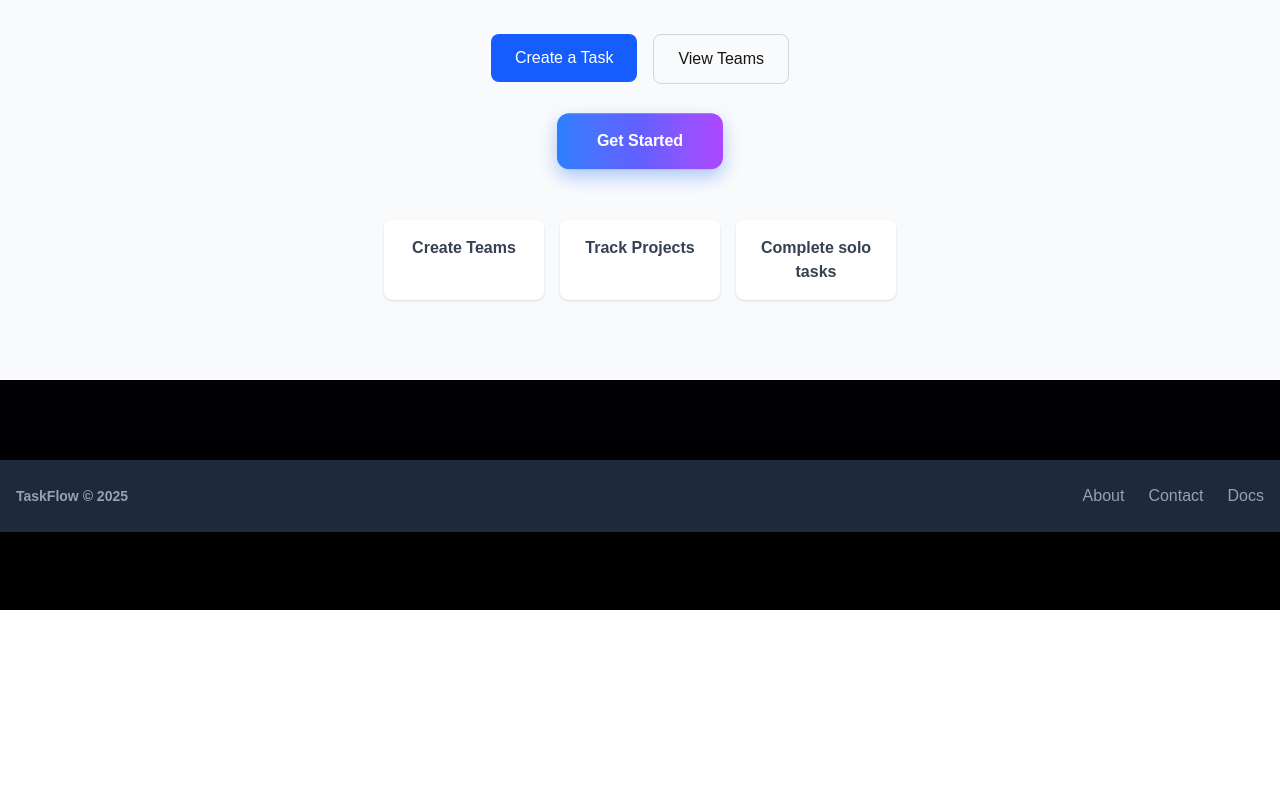
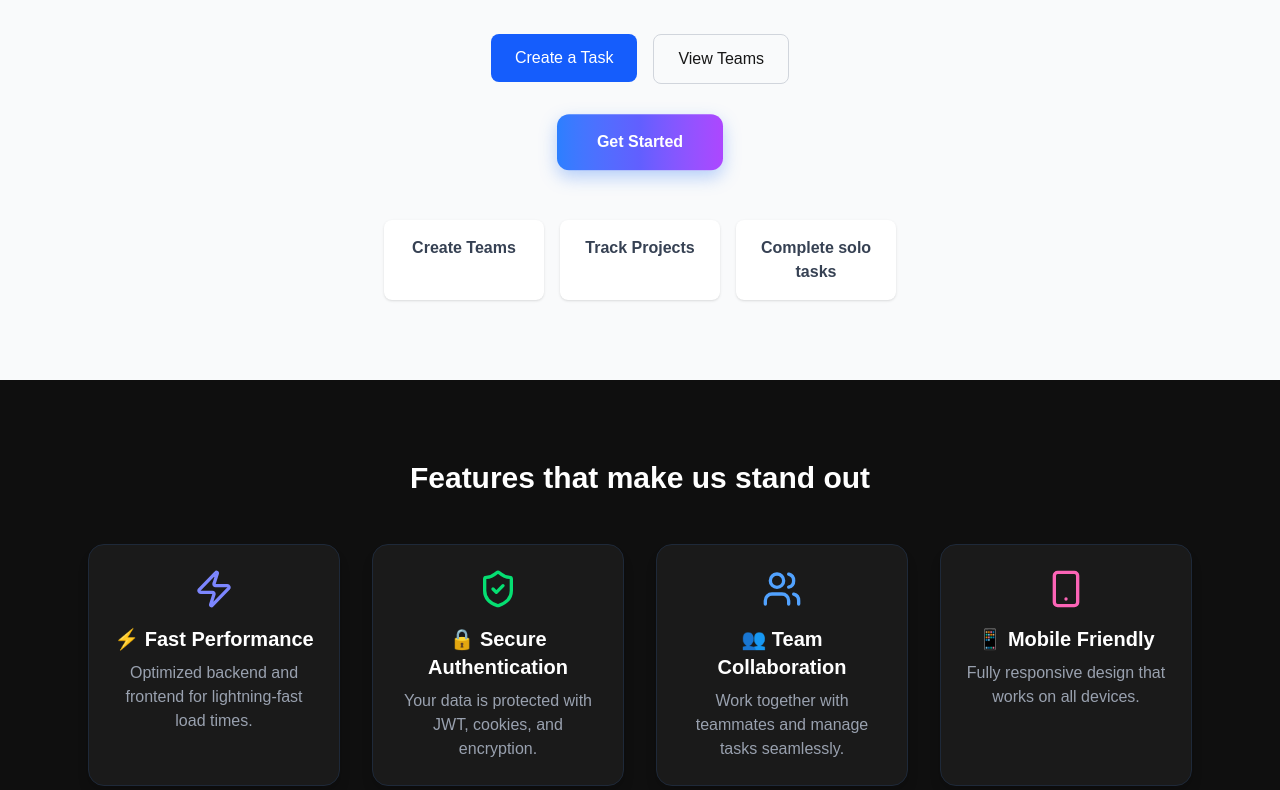
Before and after one commit to RishitaChakravo/project, a Next.js app: page / in a window 1280 px wide. Shown: the part 190-980 px from the top of the page. Before the commit the page ends 800 px from the top, so only its background shows below. Built offline with nearby package versions, Linux system fonts and the light colour scheme; no server answers.

Commit message:
new changes

```diff
--- a/package.json
+++ b/package.json
@@ -16,6 +16,7 @@
     "clsx": "^2.1.1",
     "cobe": "^0.6.4",
     "jsonwebtoken": "^9.0.2",
+    "lucide-react": "^0.542.0",
     "mongoose": "^8.18.0",
     "motion": "^12.23.12",
     "next": "15.5.2",
--- a/src/app/auth/login/page.tsx
+++ b/src/app/auth/login/page.tsx
@@ -21,7 +21,7 @@ export default function Login() {
     }
 
     return (
-        <div className="flex justify-center items-center w-screen h-screen bg-gradient-to-b from-indigo-950 to-black">
+        <div className="flex flex-col space-y-2 justify-center items-center w-screen h-screen bg-gradient-to-b from-indigo-950 to-black">
             <div className="bg-white/10 backdrop-blur-md border border-white/20 w-[400px] p-8 rounded-2xl shadow-lg">
                 <h2 className="text-3xl font-bold text-center text-indigo-300 mb-6 tracking-wide">
                     Login
@@ -57,6 +57,16 @@ export default function Login() {
                     </button>
                 </div>
             </div>
+            <p className="text-gray-400 text-sm">
+                Don&apos;t have an account?{" "}
+                <a
+                    href="/auth/signup"
+                    className="text-indigo-400 hover:text-indigo-300 hover:underline transition"
+                >
+                    Sign up
+                </a>
+            </p>
+
         </div>
     );
 }
--- a/src/app/auth/signup/page.tsx
+++ b/src/app/auth/signup/page.tsx
@@ -25,7 +25,7 @@ export default function Signup() {
   };
 
   return (
-    <div className="flex justify-center items-center w-screen h-screen bg-gradient-to-b from-indigo-950 to-black">
+    <div className="flex flex-col space-y-2 justify-center items-center w-screen h-screen bg-gradient-to-b from-indigo-950 to-black">
       <div className="bg-white/10 backdrop-blur-md border border-white/20 w-[400px] p-10 rounded-2xl shadow-xl">
         <h2 className="text-3xl font-extrabold text-center text-indigo-300 mb-8 tracking-wide drop-shadow">
           Create Account
@@ -85,6 +85,15 @@ export default function Signup() {
           </button>
         </div>
       </div>
+      <p className="text-gray-400 text-sm">
+        Already have an account?{" "}
+        <a
+          href="/auth/login"
+          className="text-indigo-400 hover:text-indigo-300 hover:underline transition"
+        >
+          Log in
+        </a>
+      </p>
     </div>
   );
 }
--- a/src/app/components/heroSec.tsx
+++ b/src/app/components/heroSec.tsx
@@ -70,7 +70,8 @@ export function TaskHero() {
                 transition={{ delay: 1.6 }}
                 className="mt-8 flex justify-center"
             >
-                <motion.button
+                <Link href='/auth/signup'>
+                    <motion.button
                     whileHover={{ scale: 1.1 }}
                     whileTap={{ scale: 0.95 }}
                     animate={{
@@ -91,6 +92,7 @@ export function TaskHero() {
                 >
                     Get Started
                 </motion.button>
+                </Link>
             </motion.div>
 
 
--- /dev/null
+++ b/src/app/components/midSec.tsx
@@ -0,0 +1,51 @@
+"use client"
+
+import { Zap, ShieldCheck, Users, Smartphone } from "lucide-react"
+
+export default function FeaturesSection() {
+  const features = [
+    {
+      title: "⚡ Fast Performance",
+      desc: "Optimized backend and frontend for lightning-fast load times.",
+      icon: <Zap className="h-10 w-10 text-indigo-400" />,
+    },
+    {
+      title: "🔒 Secure Authentication",
+      desc: "Your data is protected with JWT, cookies, and encryption.",
+      icon: <ShieldCheck className="h-10 w-10 text-green-400" />,
+    },
+    {
+      title: "👥 Team Collaboration",
+      desc: "Work together with teammates and manage tasks seamlessly.",
+      icon: <Users className="h-10 w-10 text-blue-400" />,
+    },
+    {
+      title: "📱 Mobile Friendly",
+      desc: "Fully responsive design that works on all devices.",
+      icon: <Smartphone className="h-10 w-10 text-pink-400" />,
+    },
+  ]
+
+  return (
+    <section className="py-20 bg-[#0f0f0f]">
+      <div className="max-w-6xl mx-auto px-6">
+        <h2 className="text-3xl font-bold text-center mb-12 text-white">
+          Features that make us stand out
+        </h2>
+
+        <div className="grid grid-cols-1 sm:grid-cols-2 lg:grid-cols-4 gap-8">
+          {features.map((feature, idx) => (
+            <div
+              key={idx}
+              className="bg-[#1a1a1a] border border-gray-800 rounded-2xl p-6 flex flex-col items-center text-center shadow-lg hover:shadow-xl hover:shadow-indigo-500/20 transition"
+            >
+              {feature.icon}
+              <h3 className="mt-4 text-xl font-semibold text-white">{feature.title}</h3>
+              <p className="mt-2 text-gray-400">{feature.desc}</p>
+            </div>
+          ))}
+        </div>
+      </div>
+    </section>
+  )
+}
--- a/src/app/page.tsx
+++ b/src/app/page.tsx
@@ -2,11 +2,13 @@
 
 import NavBar from "./components/NavBar";
 import { TaskHero } from "./components/heroSec";
+import FeaturesSection from "./components/midSec";
 
 export default function Home() {
   return (<>
     <NavBar />
     <TaskHero />
+    <FeaturesSection/>
     <footer className="bg-gray-800 text-gray-400 py-6 mt-20">
       <div className="max-w-7xl mx-auto px-4 flex flex-col md:flex-row justify-between items-center">
         <p className="text-sm font-semibold">TaskFlow &copy; {new Date().getFullYear()}</p>
```
Also changed, not shown: 1 other file (tests, documents, lock files or other folders).
